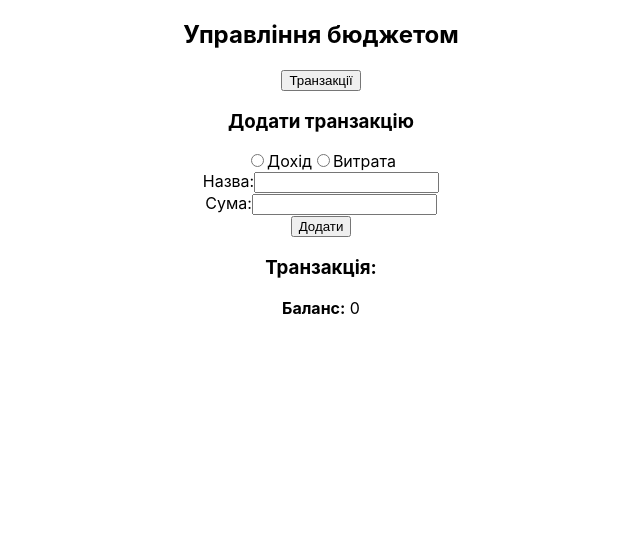
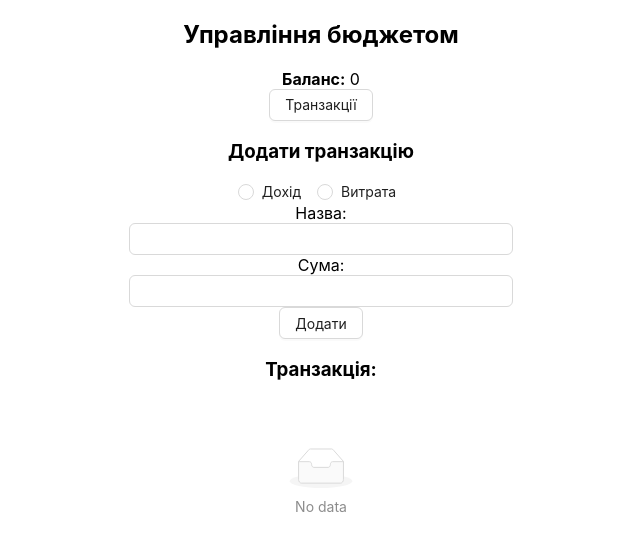
Before and after one commit to kozakevich13/budget-management, a React (Create React App) app: page / in a window 1280 px wide. Both pictures are taken after a click on the button "Транзакції". Shown: the top 550 px of the page, without its empty margins (319-959 px from the left). Built offline with nearby package versions, Linux system fonts and the light colour scheme.

Commit message:
add ux lib antd

```diff
--- a/package.json
+++ b/package.json
@@ -6,6 +6,7 @@
     "@testing-library/jest-dom": "^5.16.5",
     "@testing-library/react": "^13.4.0",
     "@testing-library/user-event": "^13.5.0",
+    "antd": "^5.6.2",
     "react": "^18.2.0",
     "react-dom": "^18.2.0",
     "react-scripts": "5.0.1",
--- a/src/App.css
+++ b/src/App.css
@@ -36,3 +36,13 @@
     transform: rotate(360deg);
   }
 }
+
+.form-input {
+  width: 30%;
+  margin: 0 auto;
+}
+
+.list-item {
+  width: 50%;
+  margin: 0 auto;
+}
--- a/src/components/BudgetManager.js
+++ b/src/components/BudgetManager.js
@@ -1,4 +1,5 @@
 import React, { useState, useEffect } from "react";
+import { Button } from "antd";
 import TransactionForm from "./TransactionForm";
 import TransactionList from "./TransactionList";
 
@@ -108,7 +109,10 @@ const BudgetManager = () => {
     <div>
       <h2>Управління бюджетом</h2>
       <div>
-        <button onClick={() => setShowFrom(true)}>Транзакції</button>
+        <strong>Баланс:</strong> {income - expenses}
+      </div>
+      <div>
+        <Button onClick={() => setShowFrom(true)}>Транзакції</Button>
       </div>
 
       {showFrom && (
@@ -127,10 +131,6 @@ const BudgetManager = () => {
         updateTransition={updateTransition}
         deleteTransaction={deleteTransaction}
       />
-
-      <div>
-        <strong>Баланс:</strong> {income - expenses}
-      </div>
     </div>
   );
 };
--- a/src/components/TransactionForm.js
+++ b/src/components/TransactionForm.js
@@ -1,4 +1,5 @@
 import React, { useState, useEffect } from "react";
+import { Input, Radio, Button } from "antd";
 
 const TransactionForm = ({
   transactionType,
@@ -37,28 +38,14 @@ const TransactionForm = ({
     <form onSubmit={handleSubmit}>
       <h3>{editMode ? "Редагувати транзакцію" : "Додати транзакцію"}</h3>
       <div>
-        <label>
-          <input
-            type="radio"
-            value="дохід"
-            checked={transactionType === "дохід"}
-            onChange={chooseTransitionType}
-          />
-          Дохід
-        </label>
-        <label>
-          <input
-            type="radio"
-            value="витрати"
-            checked={transactionType === "витрати"}
-            onChange={chooseTransitionType}
-          />
-          Витрата
-        </label>
+        <Radio.Group value={transactionType} onChange={chooseTransitionType}>
+          <Radio value="дохід">Дохід</Radio>
+          <Radio value="витрати">Витрата</Radio>
+        </Radio.Group>
       </div>
-      <div>
+      <div className="form-input">
         <label htmlFor="transactionName">Назва:</label>
-        <input
+        <Input
           type="text"
           id="transactionName"
           name="name"
@@ -67,9 +54,9 @@ const TransactionForm = ({
           required
         />
       </div>
-      <div>
+      <div className="form-input">
         <label htmlFor="transactionAmount">Сума:</label>
-        <input
+        <Input
           type="number"
           id="transactionAmount"
           name="amount"
@@ -78,7 +65,7 @@ const TransactionForm = ({
           required
         />
       </div>
-      <button type="submit">{editMode ? "Зберегти" : "Додати"}</button>
+      <Button htmlType="submit">{editMode ? "Зберегти" : "Додати"}</Button>
     </form>
   );
 };
--- a/src/components/TransactionList.js
+++ b/src/components/TransactionList.js
@@ -1,23 +1,34 @@
 import React from "react";
+import { List, Button } from "antd";
 
 const TransactionList = ({
   transactions,
   updateTransition,
   deleteTransaction,
 }) => {
+  const renderItem = (transaction, index) => {
+    return (
+      <div className="list-item">
+        <List.Item
+          key={index}
+          actions={[
+            <Button onClick={() => updateTransition(index)}>Редагувати</Button>,
+            <Button onClick={() => deleteTransaction(index)}>Видалити</Button>,
+          ]}
+        >
+          <List.Item.Meta
+            title={`${transaction.name}: ${transaction.amount} (${transaction.type})`}
+            description={new Date(transaction.createdAt).toLocaleString()}
+          />
+        </List.Item>
+      </div>
+    );
+  };
+
   return (
     <div>
       <h3>Транзакція:</h3>
-      <ul>
-        {transactions.map((transaction, index) => (
-          <li key={index}>
-            {transaction.name}: {transaction.amount} ({transaction.type}) -{" "}
-            {new Date(transaction.createdAt).toLocaleString()}
-            <button onClick={() => updateTransition(index)}>Редагувати</button>
-            <button onClick={() => deleteTransaction(index)}>Видалити</button>
-          </li>
-        ))}
-      </ul>
+      <List dataSource={transactions} renderItem={renderItem} />
     </div>
   );
 };
```
Also changed, not shown: 1 other file (tests, documents, lock files or other folders).
